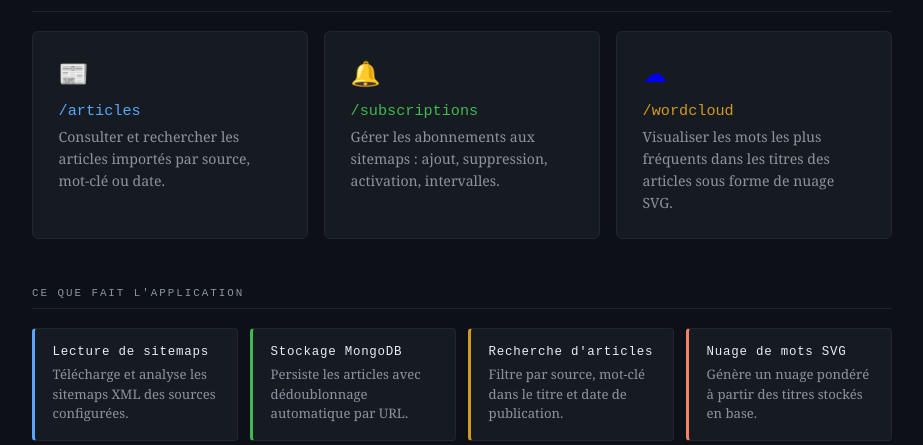
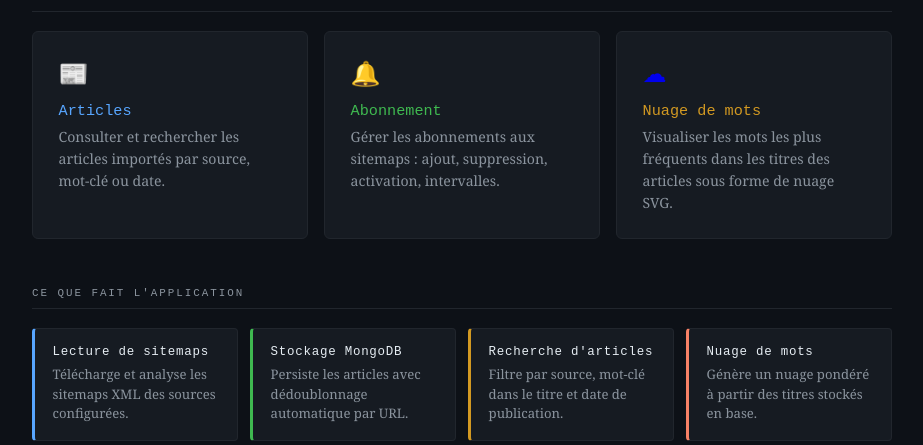
Before and after one commit to TLK57/StructureDonnees, a Flask app: page / in a window 1280 px wide. Shown: the part 412-857 px from the top of the page, without its empty margins (178-1101 px from the left). Run offline with Flask 3, Linux system fonts and the light colour scheme.

Commit message:
des petites modification

```diff
--- a/src/BdMongo.py
+++ b/src/BdMongo.py
@@ -1,6 +1,4 @@
-# ============================================================
-# BdMongo.py - Connexion à la base de données MongoDB
-# ============================================================
+#Connexion à la base de données MongoDB
 
 # 1. Import du client MongoDB depuis pymongo
 from pymongo import MongoClient
@@ -16,8 +14,6 @@
 articles       = db["articles"]
 consultations  = db["consultations"]
 
-# 5. Test optionnel : à lancer directement avec "python BdMongo.py"
-#    Ce bloc ne s'exécute pas quand BdMongo.py est importé ailleurs
 if __name__ == "__main__":
     try:
         # Vérifie que le serveur MongoDB répond
--- a/src/migrate_dates.py
+++ b/src/migrate_dates.py
@@ -1,8 +1,4 @@
-# ============================================================
-# migrate_dates.py - Migration des publication_date texte → datetime
-# ============================================================
-# À lancer une seule fois, en dehors de app.py.
-# Usage : python migrate_dates.py
+#Migration des publication_date texte → datetime
 
 from datetime import datetime, timezone
 from BdMongo import articles
--- a/src/sitemap_reader.py
+++ b/src/sitemap_reader.py
@@ -1,6 +1,4 @@
-# ============================================================
-# sitemap_reader.py - Lecture d'un sitemap XML depuis une URL
-# ============================================================
+#Lecture d'un sitemap XML depuis une URL
 
 # 1. Imports nécessaires
 import requests                        # pour télécharger le sitemap
@@ -10,8 +8,6 @@
 SITEMAP_URL = "https://www.lemonde.fr/sitemap_news.xml"
 
 # 3. Déclaration des namespaces XML
-#    Le sitemap utilise des préfixes comme "news:" et "xmlns"
-#    Il faut les déclarer pour que ElementTree les reconnaisse
 NAMESPACES = {
     "sitemap": "http://www.sitemaps.org/schemas/sitemap/0.9",
     "news":    "http://www.google.com/schemas/sitemap-news/0.9",
--- a/src/sitemap_to_mongo.py
+++ b/src/sitemap_to_mongo.py
@@ -1,6 +1,5 @@
-# ============================================================
-# sitemap_to_mongo.py - Lecture du sitemap et insertion dans MongoDB
-# ============================================================
+#Lecture du sitemap et insertion dans MongoDB
+
 
 # 1. Imports nécessaires
 import requests
--- a/src/templates/Home.html
+++ b/src/templates/Home.html
@@ -30,7 +30,6 @@
             padding: 0 1.5rem 5rem;
         }
 
-        /* ── Header ── */
         header {
             width: 100%;
             max-width: 860px;
@@ -69,7 +68,6 @@
             font-style: italic;
         }
 
-        /* ── Navigation cards ── */
         .section-title {
             width: 100%;
             max-width: 860px;
@@ -173,7 +171,6 @@
             line-height: 1.5;
         }
 
-        /* ── Footer ── */
         footer {
             margin-top: 4rem;
             font-family: "Courier New", monospace;
@@ -184,7 +181,6 @@
             animation: fadeUp .4s .6s ease both;
         }
 
-        /* ── Animations ── */
         @keyframes fadeDown {
             from { opacity: 0; transform: translateY(-12px); }
             to   { opacity: 1; transform: translateY(0); }
@@ -207,13 +203,12 @@
     </p>
 </header>
 
-<!-- Navigation principale -->
 <p class="section-title">Accès rapide</p>
 <div class="cards">
 
     <a class="card" href="/articles">
         <div class="card-icon">📰</div>
-        <div class="card-title">/articles</div>
+        <div class="card-title">Articles</div>
         <div class="card-desc">
             Consulter et rechercher les articles importés par source, mot-clé ou date.
         </div>
@@ -221,7 +216,7 @@
 
     <a class="card" href="/subscriptions">
         <div class="card-icon">🔔</div>
-        <div class="card-title">/subscriptions</div>
+        <div class="card-title">Abonnement</div>
         <div class="card-desc">
             Gérer les abonnements aux sitemaps : ajout, suppression, activation, intervalles.
         </div>
@@ -229,7 +224,7 @@
 
     <a class="card" href="/wordcloud">
         <div class="card-icon">☁</div>
-        <div class="card-title">/wordcloud</div>
+        <div class="card-title">Nuage de mots</div>
         <div class="card-desc">
             Visualiser les mots les plus fréquents dans les titres des articles sous forme de nuage SVG.
         </div>
@@ -237,7 +232,6 @@
 
 </div>
 
-<!-- Résumé fonctionnel -->
 <p class="section-title" style="margin-top:3rem;">Ce que fait l'application</p>
 <div class="features">
 
@@ -257,7 +251,7 @@
     </div>
 
     <div class="feat">
-        <div class="feat-title">Nuage de mots SVG</div>
+        <div class="feat-title">Nuage de mots </div>
         <div class="feat-desc">Génère un nuage pondéré à partir des titres stockés en base.</div>
     </div>
 
--- a/src/templates/articles.html
+++ b/src/templates/articles.html
@@ -29,7 +29,6 @@
             align-items: center;
         }
 
-        /* ── Header ── */
         header {
             width: 100%; max-width: 820px;
             padding: 2.5rem 0 1.5rem;
@@ -56,7 +55,6 @@
         }
         .back:hover { color: var(--accent); }
 
-        /* ── Formulaire ── */
         .search-form {
             width: 100%; max-width: 820px;
             background: var(--surface);
@@ -120,7 +118,6 @@
         }
         .btn-reset:hover { color: var(--text); }
 
-        /* ── Compteur ── */
         .count {
             width: 100%; max-width: 820px;
             margin-top: 1.5rem;
@@ -131,7 +128,6 @@
             animation: fadeUp .4s .2s ease both;
         }
 
-        /* ── Liste ── */
         .list {
             width: 100%; max-width: 820px;
             margin-top: .8rem;
```
Also changed, not shown: src/app.py (+9 -11 lines), src/templates/Subscriptions.html (+0 -8 lines).
